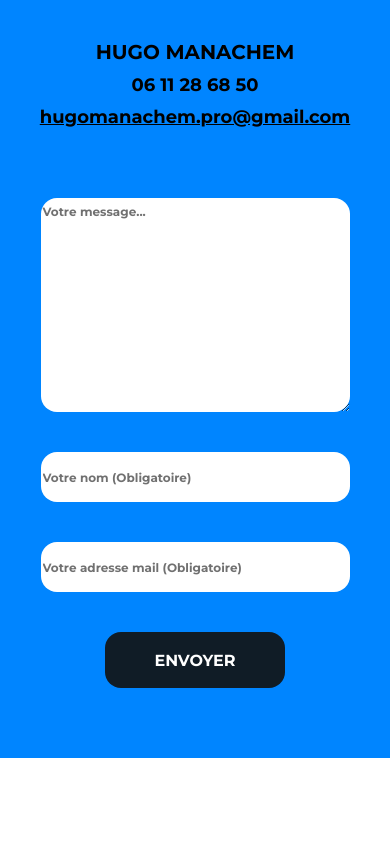
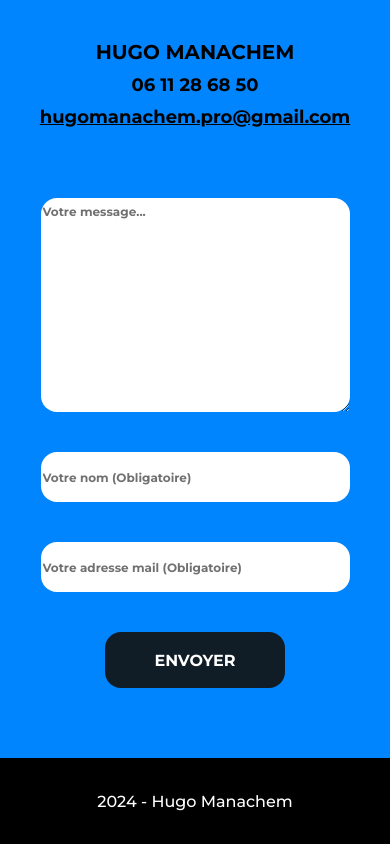
Before and after one commit to hugomanachem/portfolio, a React (Vite) app: page / in a window 390 px wide. Shown: the part 2864-3708 px from the top of the page. Before the commit the page ends 3622 px from the top, so only its background shows below. Built offline with nearby package versions, Linux system fonts and the light colour scheme.

Commit message:
Ajout Footer + responsive

```diff
--- a/src/index.css
+++ b/src/index.css
@@ -478,6 +478,23 @@ a {
   border-radius: 16px;
 }
 
+footer {
+  width: 100%;
+  height: 86px;
+  background-color: #000000;
+  display: flex;
+  justify-content: center;
+  align-items: center;
+}
+
+footer p {
+  font-family: "Montserrat", sans-serif;
+  font-weight: 500;
+  font-size: 16px;
+  line-height: 19.5px;
+  color: #FFFFFF;
+}
+
 @media screen and (min-width: 480px) {
   .about-section {
     height: 832px;
--- a/src/pages/Portfolio.jsx
+++ b/src/pages/Portfolio.jsx
@@ -167,6 +167,10 @@ function Portfolio() {
           <button>Envoyer</button>
         </form>
       </section>
+
+      <footer>
+        <p>2024 - Hugo Manachem</p>
+      </footer>
     </>
   );
 }
```
